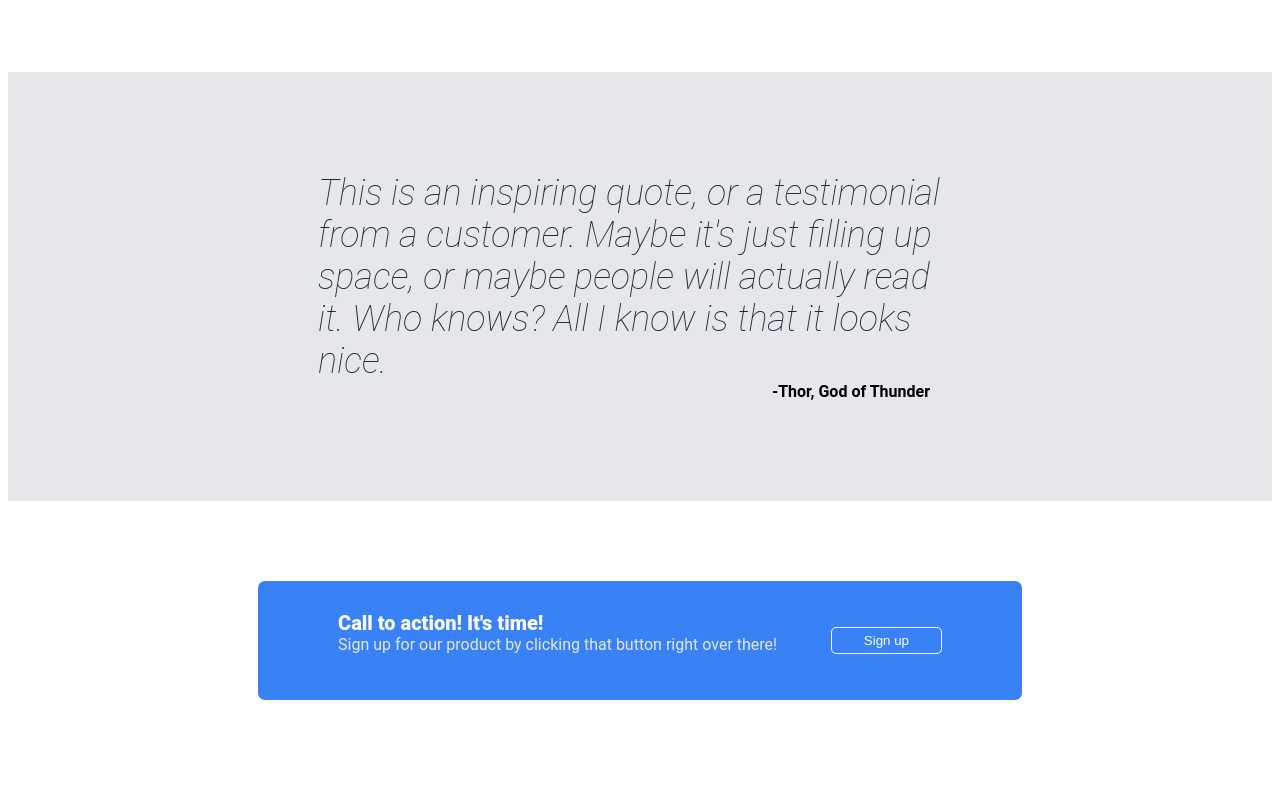
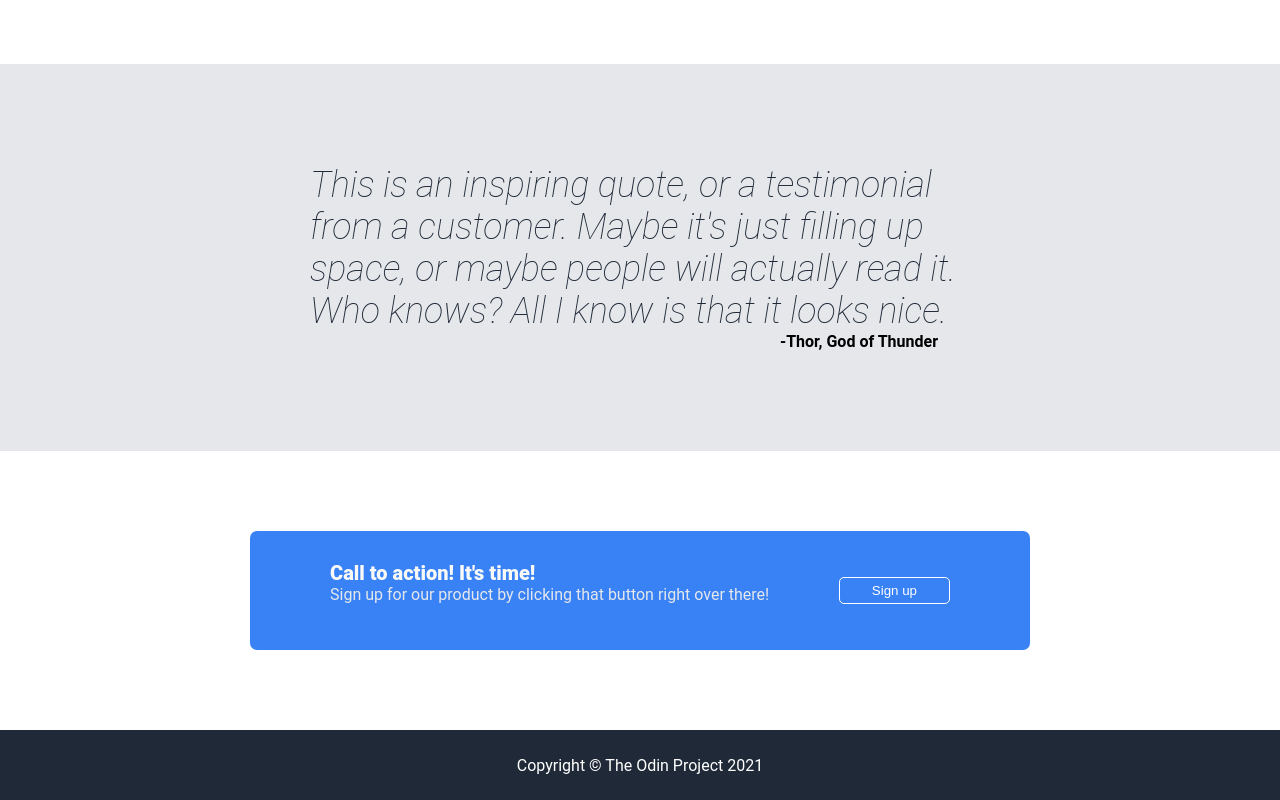
Before and after one commit to bryandsanti/landing-page, a plain HTML site: page index.html in a window 1280 px wide. Shown: the part 824-1624 px from the top of the page. Drawn offline with Linux system fonts and the light colour scheme.

Commit message:
Finish project
Finished the last banner of TOP's Langing Project

```diff
--- a/index.html
+++ b/index.html
@@ -59,5 +59,8 @@
             <button class="button-2">Sign up</button>
         </div>
     </div>
+    <div class="footer">
+        <div>Copyright © The Odin Project 2021</div>
+    </div>
 </body>
 </html>
--- a/style.css
+++ b/style.css
@@ -2,6 +2,7 @@ body{
     display: flex;
     flex-direction: column;
     font-family: Roboto, sans-serif;
+    margin: 0;
 }
 
 .header{
@@ -174,3 +175,12 @@ a{
     background-color:#3882F6 ;
     color: white;
 }
+
+.footer{
+    display: flex;
+    justify-content: center;
+    align-items: center;
+    background-color: #1F2937;
+    color: white;
+    height: 70px;
+}
```
